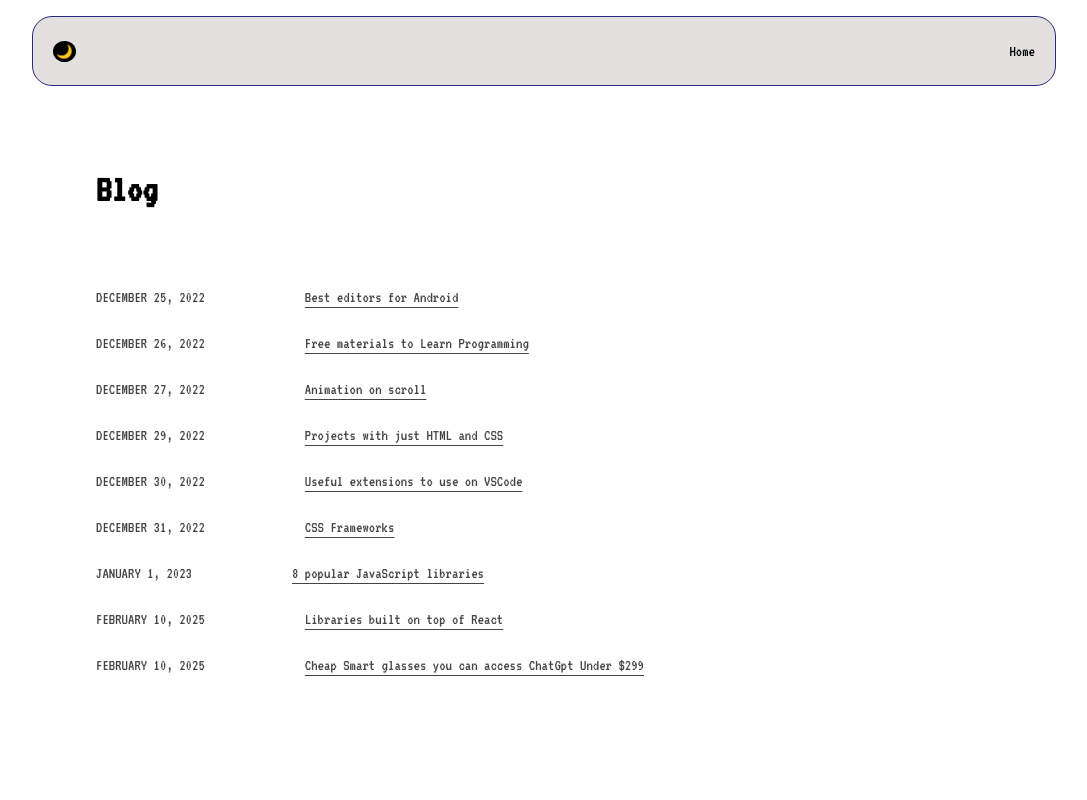
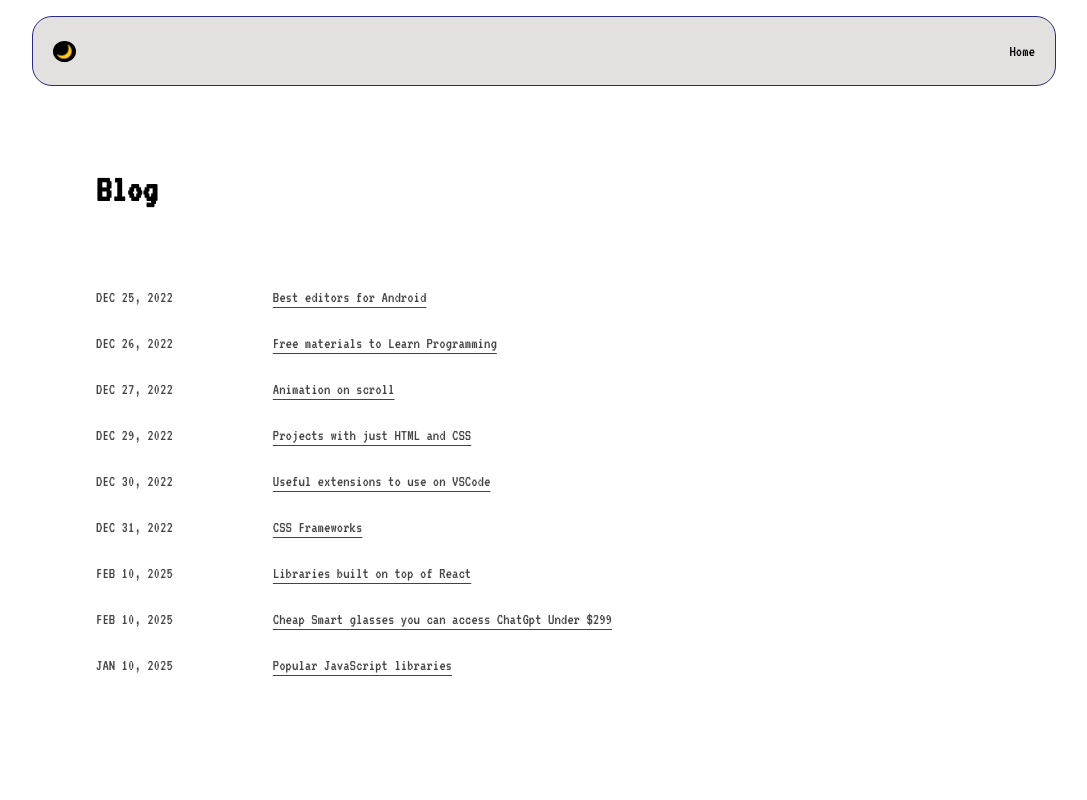
Before and after one commit to Joebakid/My-Porfolio, a React (Create React App) app: page /blog in a window 1280 px wide. Shown: the top 800 px of the page, without its empty margins (96-1183 px from the left). Built offline with nearby package versions, Linux system fonts and the light colour scheme.

Commit message:
new blog added

```diff
--- a/src/App.css
+++ b/src/App.css
@@ -236,6 +236,7 @@ body {
   flex-direction: column;
   padding: 50px 0;
   margin-top: 100px;
+  align-items: start;
 }
 
 .gray-text {
@@ -498,6 +499,12 @@ body {
   margin-bottom: 50px;
 }
 
+/* .blog-list-align {
+  display: flex;
+  align-content: left;
+  justify-content: center;
+} */
+
 /* //////// */
 /* FOOTER */
 .footer-div {
--- a/src/blog/BlogList.js
+++ b/src/blog/BlogList.js
@@ -9,7 +9,7 @@ function BlogList({ BlogListItems }) {
     const date = new Date(inputDate);
     return date
       .toLocaleDateString("en-US", {
-        month: "long",
+        month: "short",
         day: "numeric",
         year: "numeric",
       })
@@ -68,11 +68,7 @@ function BlogList({ BlogListItems }) {
       blogtitle: "CSS Frameworks",
       slug: "css-frameworks",
     },
-    {
-      timestamp: getFormattedDate("2023-01-01"),
-      blogtitle: "8 popular JavaScript libraries",
-      slug: "popular-javascript-libraries",
-    },
+
     {
       timestamp: getFormattedDate(new Date()),
       blogtitle: "Libraries built on top of React",
@@ -83,10 +79,15 @@ function BlogList({ BlogListItems }) {
       blogtitle: "Cheap Smart glasses you can access ChatGpt Under $299",
       slug: "smart-glasses",
     },
+    {
+      timestamp: getFormattedDate("2025-1-10"),
+      blogtitle: "Popular JavaScript libraries",
+      slug: "popular-javascript-libraries",
+    },
   ];
 
   return (
-    <section className="content-padding" ref={blogListRef}>
+    <section className="content-padding blog-list-align" ref={blogListRef}>
       <div className="blog-list-title">
         <h1>Blog</h1>
       </div>
--- a/src/components/Likes.js
+++ b/src/components/Likes.js
@@ -2,7 +2,7 @@ import React, { useState, useRef, useEffect } from "react";
 import gsap from "gsap";
 import { ScrollTrigger } from "gsap/ScrollTrigger";
 
-function Likes({  Loader }) {
+function Likes({ Loader }) {
   const [videoLoaded, setVideoLoaded] = useState({});
   const [showIframe, setShowIframe] = useState({});
   // const [videoLoaded, setVideoLoaded] = useState({});
```
